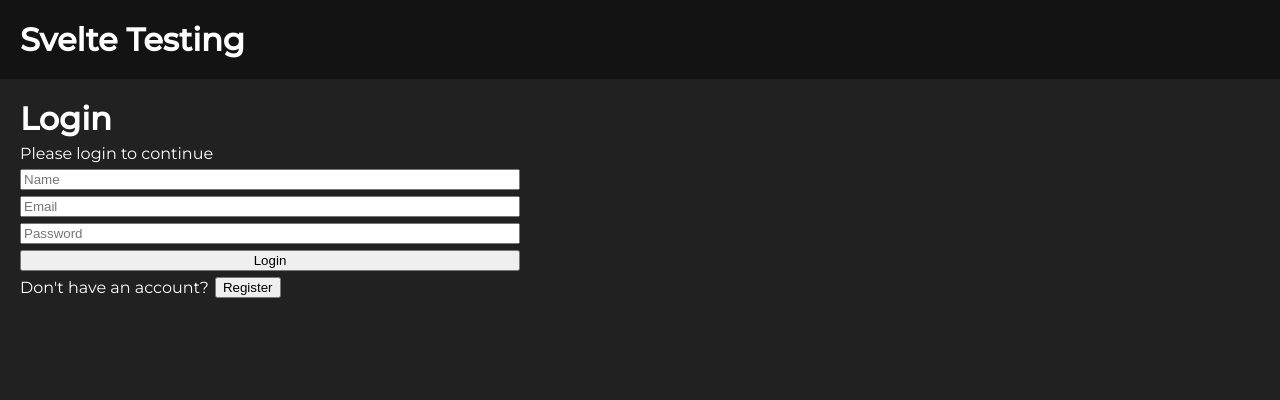
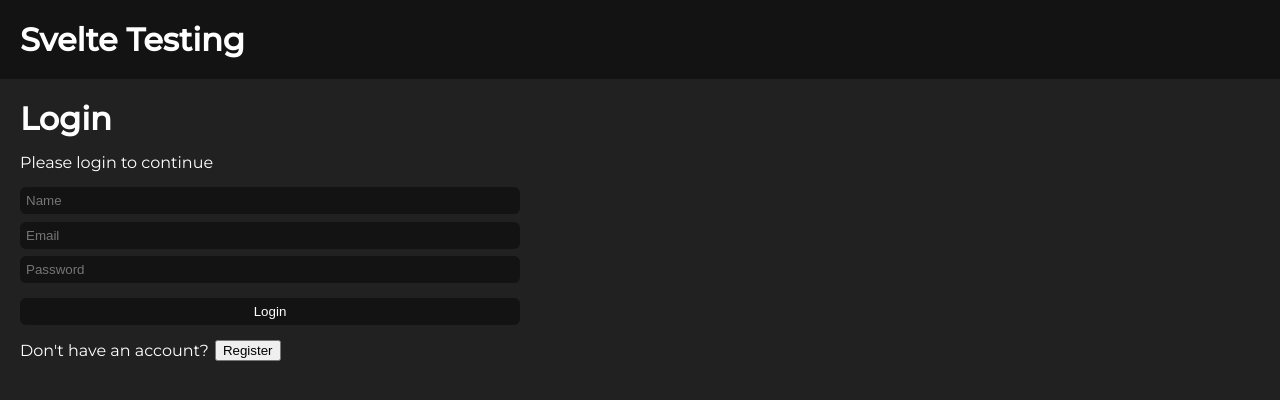
Before and after one commit to domuen/svelte-testing, a SvelteKit app: page /login in a window 1280 px wide. Shown: the top 400 px of the page. Built offline with nearby package versions, Linux system fonts and the light colour scheme.

Commit message:
update login and register styles

```diff
--- a/src/routes/login/+page.svelte
+++ b/src/routes/login/+page.svelte
@@ -27,11 +27,13 @@
 
   <p>Please login to continue</p>
 
-  <input type="text" placeholder="Name" bind:value={name} />
-  <input type="email" placeholder="Email" bind:value={email} />
-  <input type="password" placeholder="Password" bind:value={password} />
+  <div class="fields-wrapper">
+    <input type="text" placeholder="Name" bind:value={name} />
+    <input type="email" placeholder="Email" bind:value={email} />
+    <input type="password" placeholder="Password" bind:value={password} />
+  </div>
 
-  <button on:click={handleLogin}>Login</button>
+  <button class="login-button" on:click={handleLogin}>Login</button>
 
   <div style="display:flex;flex-direction:row;align-items:center;gap:6px;">
     <p>Don't have an account?</p>
@@ -45,6 +47,28 @@
     flex-direction: column;
     justify-content: center;
     max-width: 500px;
-    gap: 6px;
+    gap: 15px;
+  }
+
+  .fields-wrapper {
+    display: flex;
+    flex-direction: column;
+    gap: 7.5px;
+  }
+
+  .fields-wrapper input {
+    padding: 6px;
+    border-radius: 6px;
+    border: 0;
+    background-color: #131313;
+    color: #fff;
+  }
+
+  .login-button {
+    padding: 6px;
+    border-radius: 6px;
+    border: 0;
+    background-color: #131313;
+    color: white;
   }
 </style>
--- a/src/routes/register/+page.svelte
+++ b/src/routes/register/+page.svelte
@@ -17,11 +17,13 @@
 
   <p>Create your account</p>
 
-  <input type="text" placeholder="Name" bind:value={name} />
-  <input type="email" placeholder="Email" bind:value={email} />
-  <input type="password" placeholder="Password" bind:value={password} />
+  <div class="fields-wrapper">
+    <input type="text" placeholder="Name" bind:value={name} />
+    <input type="email" placeholder="Email" bind:value={email} />
+    <input type="password" placeholder="Password" bind:value={password} />
+  </div>
 
-  <button on:click={handleRegister}>Login</button>
+  <button class="register-button" on:click={handleRegister}>Create Account</button>
 
   <div style="display:flex;flex-direction:row;align-items:center;gap:6px;">
     <p>Already have an account?</p>
@@ -35,6 +37,28 @@
     flex-direction: column;
     justify-content: center;
     max-width: 500px;
-    gap: 6px;
+    gap: 15px;
+  }
+
+  .fields-wrapper {
+    display: flex;
+    flex-direction: column;
+    gap: 7.5px;
+  }
+
+  .fields-wrapper input {
+    padding: 6px;
+    border-radius: 6px;
+    border: 0;
+    background-color: #131313;
+    color: #fff;
+  }
+
+  .register-button {
+    padding: 6px;
+    border-radius: 6px;
+    border: 0;
+    background-color: #131313;
+    color: white;
   }
 </style>
```
